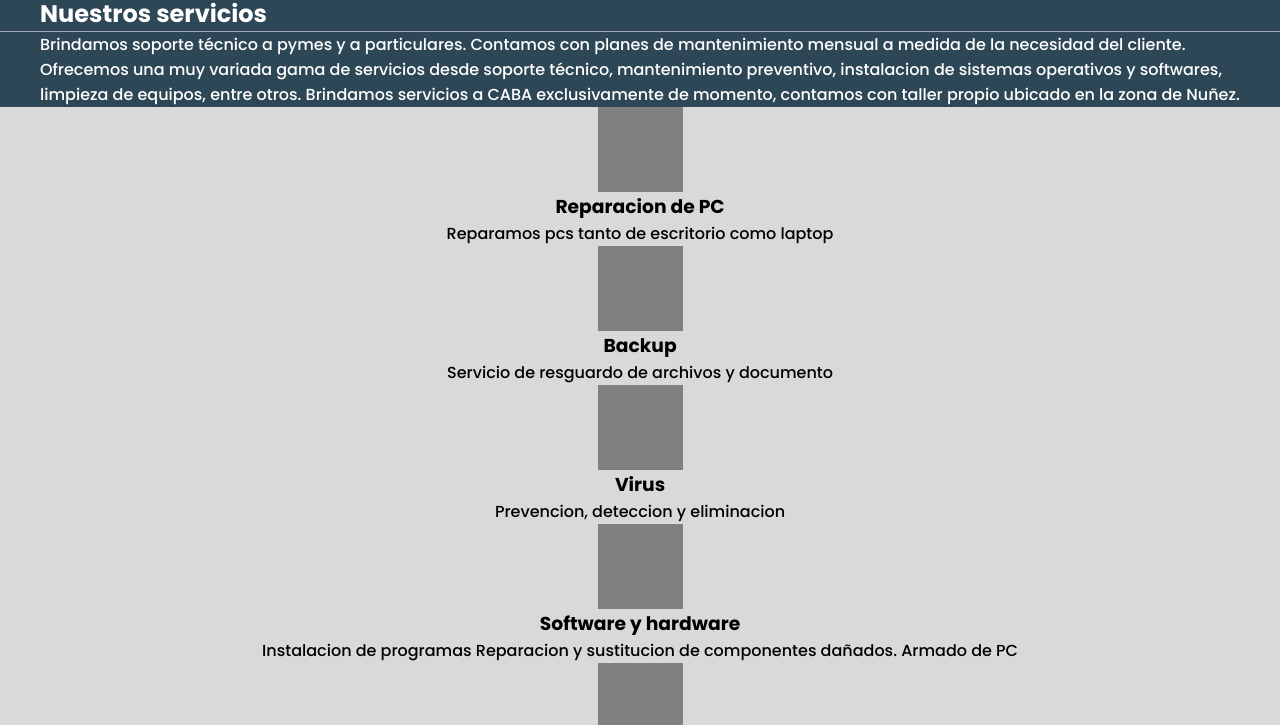
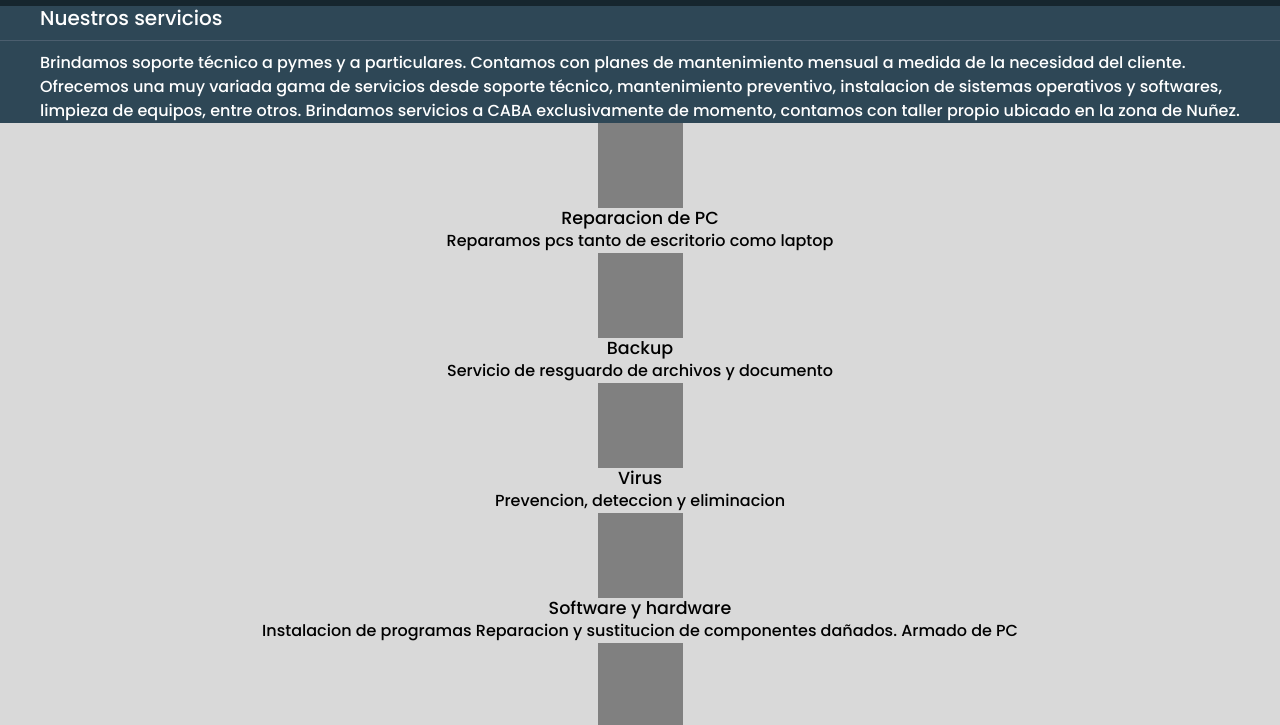
Before and after one commit to Koo-San/kotech_44530, a website: page pages/servicios.html in a window 1280 px wide. Shown: the part 104-829 px from the top of the page. Drawn offline with nearby package versions, Linux system fonts and the light colour scheme.

Commit message:
Added BS to serv page

```diff
--- a/pages/servicios.html
+++ b/pages/servicios.html
@@ -6,9 +6,10 @@
     <meta http-equiv="X-UA-Compatible" content="IE=edge">
     <meta name="viewport" content="width=device-width, initial-scale=1.0">
     <title>Kotech - Servicios</title>
+    <link rel="stylesheet" href="../node_modules/bootstrap/dist/css/bootstrap.css">
+    <link rel="stylesheet" href="https://cdnjs.cloudflare.com/ajax/libs/animate.css/4.1.1/animate.min.css" />
+    <link rel="stylesheet" href="../node_modules/hover.css/css/hover.css">
     <link rel="stylesheet" href="../css/stylesheet.css">
-    <link rel="stylesheet" href="https://cdnjs.cloudflare.com/ajax/libs/animate.css/4.1.1/animate.min.css"/>
-    <link rel="stylesheet" href="node_modules/hover.css/css/hover.css">
 </head>
 
 <body>
@@ -98,7 +99,7 @@
 
 
 
-
+    <script href="node_modules/bootstrap/dist/js/bootstrap.bundle.js"></script>
 </body>
 
 </html>
```
Also changed, not shown: index.html (+5 -1 lines).
